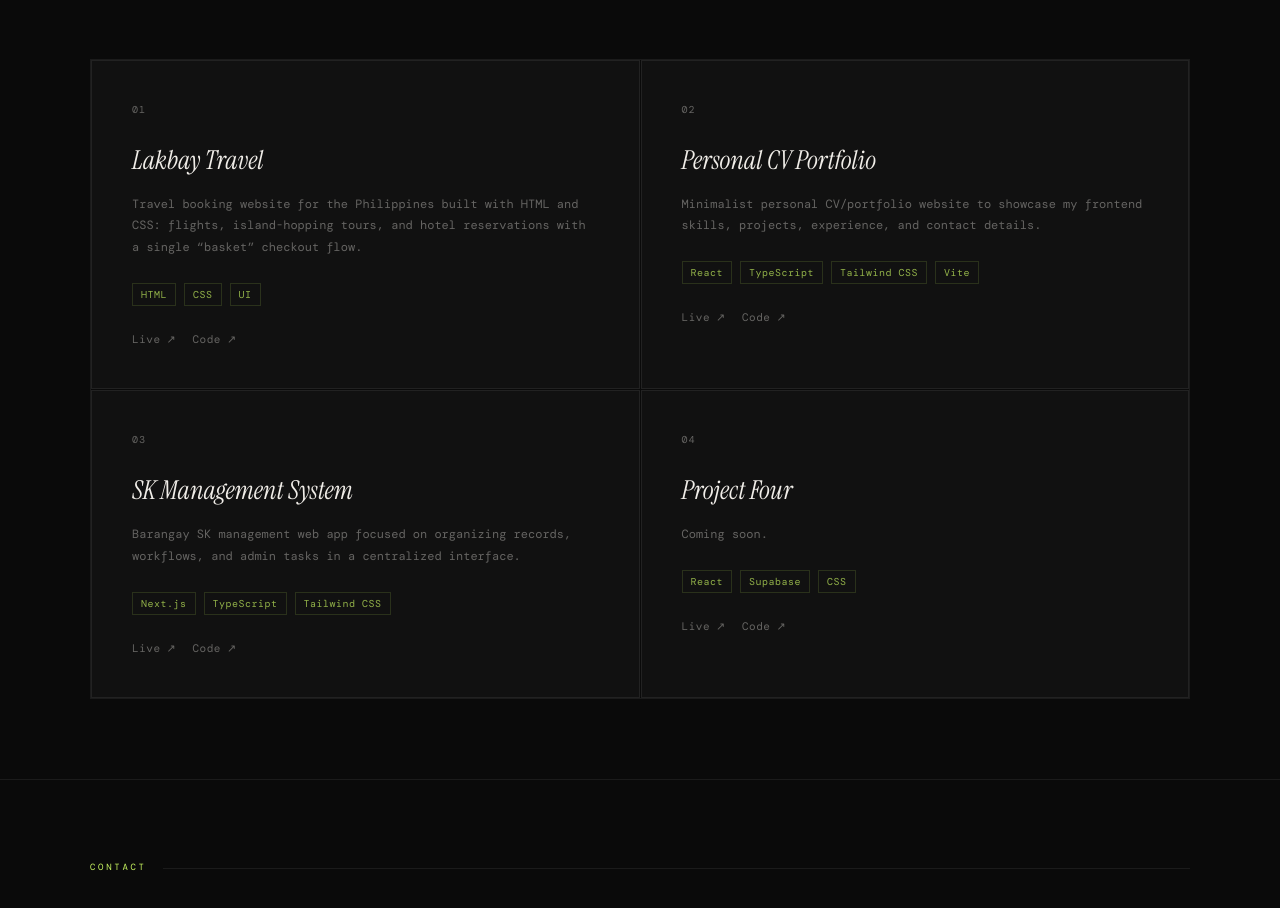
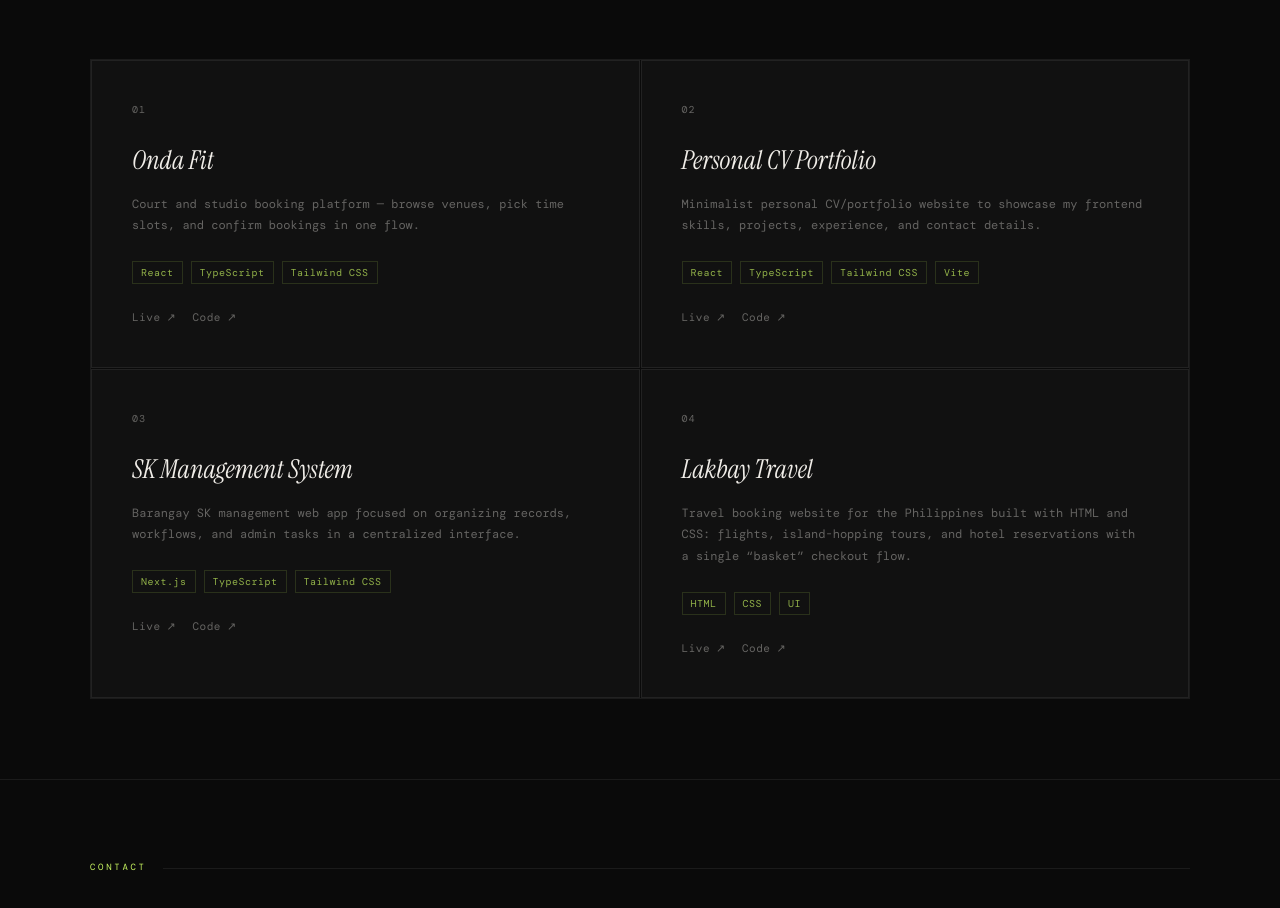
Before and after one commit to nezuko112002/CV, a React (Vite) app: page / in a window 1280 px wide. Shown: the part 2400-3308 px from the top of the page. Built offline with nearby package versions, Linux system fonts and the light colour scheme; a web font is replaced by a local one.

Commit message:
Update portfolio projects: replace "Lakbay Travel" with "Onda Fit" and restore "Lakbay Travel" in a new position with updated details.

```diff
--- a/src/portfolioData.ts
+++ b/src/portfolioData.ts
@@ -38,11 +38,11 @@ export const portfolioData = {
   projects: [
     {
       num: "01",
-      title: "Lakbay Travel",
-      desc: "Travel booking website for the Philippines built with HTML and CSS: flights, island-hopping tours, and hotel reservations with a single “basket” checkout flow.",
-      stack: ["HTML", "CSS", "UI"],
-      live: "https://nezuko112002.github.io/Lakbay-travel/",
-      code: "https://github.com/nezuko112002/Lakbay-travel",
+      title: "Onda Fit",
+      desc: "Court and studio booking platform — browse venues, pick time slots, and confirm bookings in one flow.",
+      stack: ["React", "TypeScript", "Tailwind CSS"],
+      live: "https://onda.fit/",
+      code: "#",
     },
     {
       num: "02",
@@ -62,11 +62,11 @@ export const portfolioData = {
     },
     {
       num: "04",
-      title: "Project Four",
-      desc: "Coming soon.",
-      stack: ["React", "Supabase", "CSS"],
-      live: "#",
-      code: "#",
+      title: "Lakbay Travel",
+      desc: "Travel booking website for the Philippines built with HTML and CSS: flights, island-hopping tours, and hotel reservations with a single “basket” checkout flow.",
+      stack: ["HTML", "CSS", "UI"],
+      live: "https://nezuko112002.github.io/Lakbay-travel/",
+      code: "https://github.com/nezuko112002/Lakbay-travel",
     },
   ],
   contact: [
```
